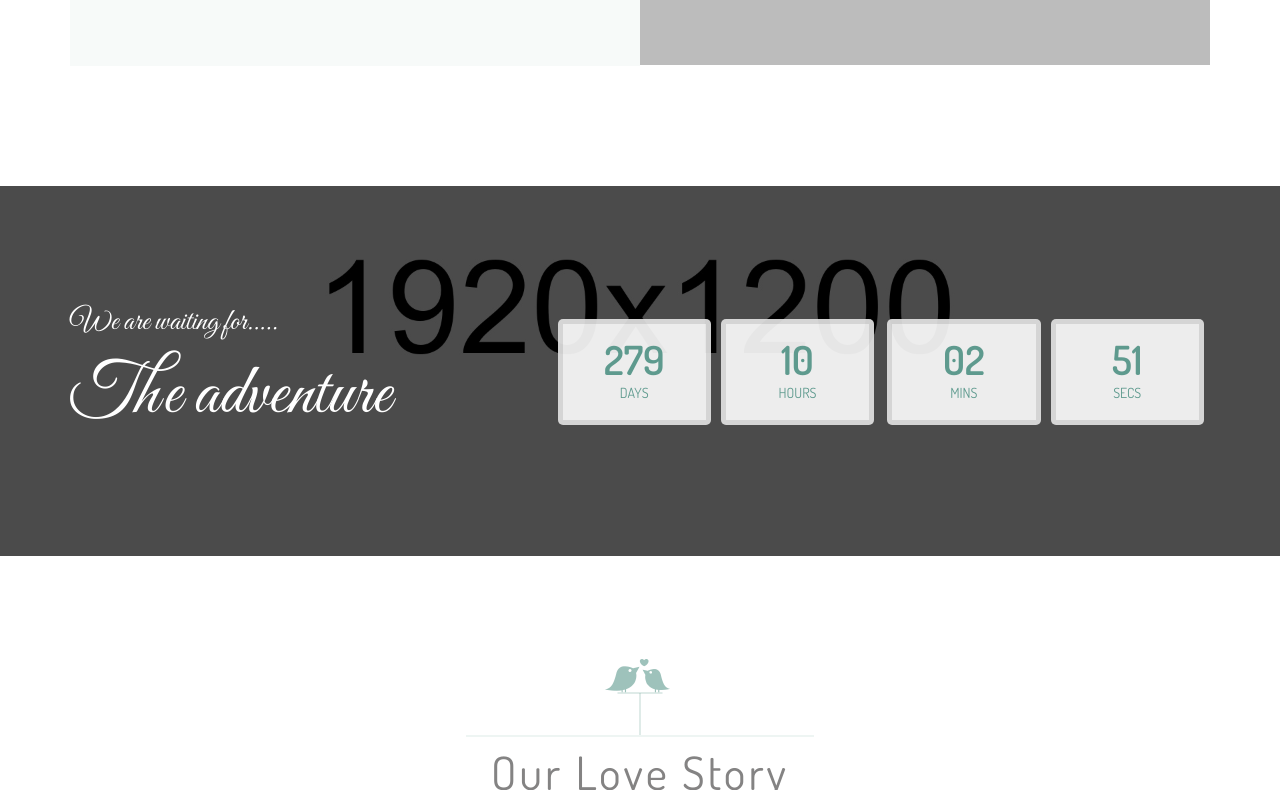
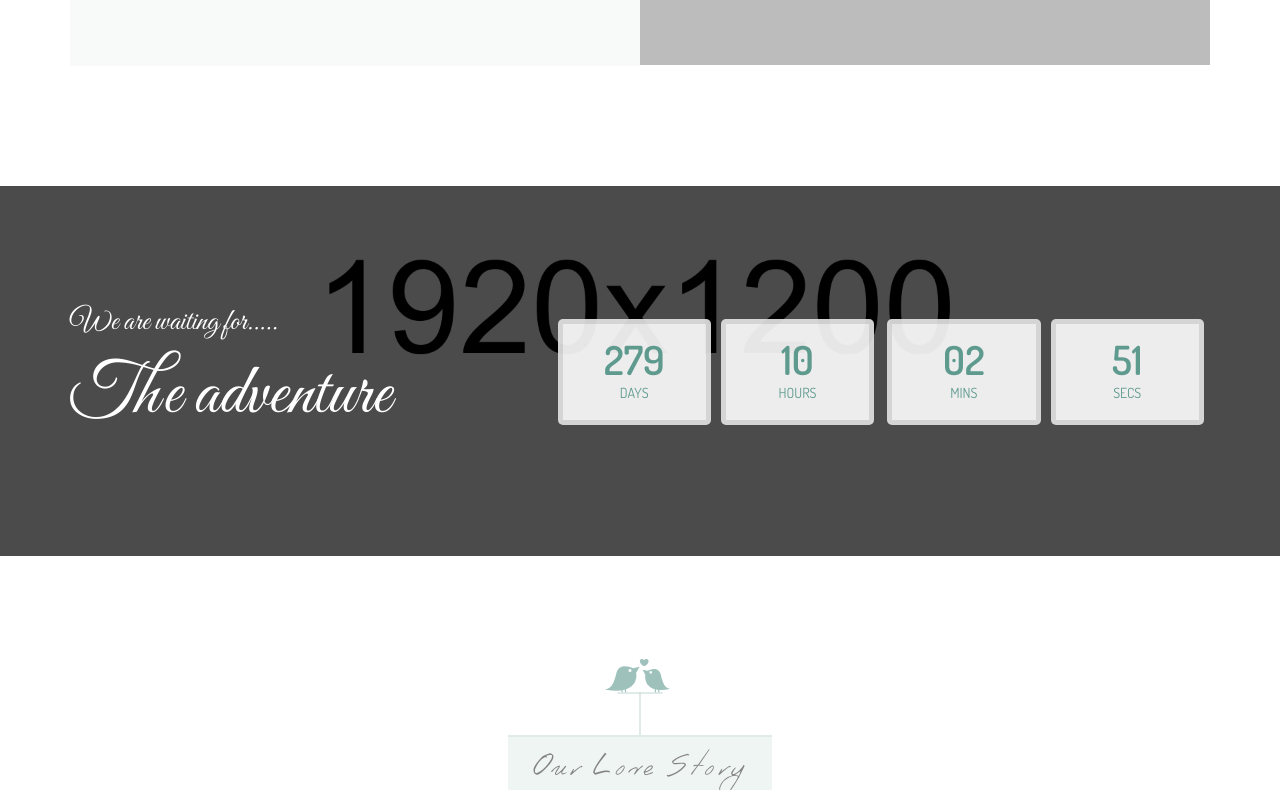
Before and after one commit to tampakrap/www.silviatheo.eu, a plain HTML site: page lovely-wedding/lovely-wedding/index.html in a window 1280 px wide. Shown: the part 1767-2557 px from the top of the page. Drawn offline with Linux system fonts and the light colour scheme; animation ran at ten frames a second; a web font is replaced by a local one.

Commit message:
Add font

```diff
--- a/lovely-wedding/lovely-wedding/css/style.css
+++ b/lovely-wedding/lovely-wedding/css/style.css
@@ -29,7 +29,10 @@ URL:            http://themeforest.net/user/themexriver
 	Fonts
 ----------------------------*/
 @import url("https://fonts.googleapis.com/css?family=Dosis:400,600,700|Great+Vibes");
-@import url("fonts/AC-Fifindrel_Unicode.ttf");
+@font-face {
+  font-family: 'Fifindrel';
+  src: url('../fonts/AC-Fifindrel_Unicode.ttf') format('truetype');
+}
 /*--------------------------------------------------------------
 #0.1    Theme Reset Style
 --------------------------------------------------------------*/
@@ -444,7 +447,7 @@ a:focus {
 }
 
 .section-title h2, .section-title-white h2 {
-  font-family: "Aka AcidGR-Fifindrel"
+  font-family: "Fifindrel";
   background-color: rgba(94, 154, 142, 0.1);
   font-size: 46px;
   font-size: 2.55556rem;
@@ -1733,7 +1736,7 @@ a:focus {
 }
 
 .hero .wedding-announcement .couple-name-merried-text h2 {
-  font-family: "Great Vibes", cursive;
+  font-family: "Fifindrel";
   font-size: 90px;
   font-size: 5rem;
   color: #fff;
```
